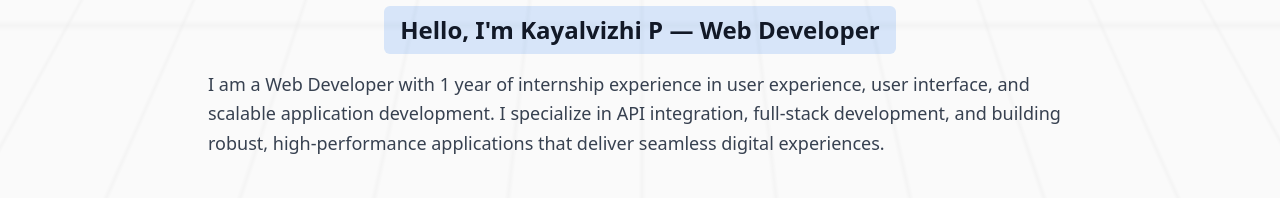
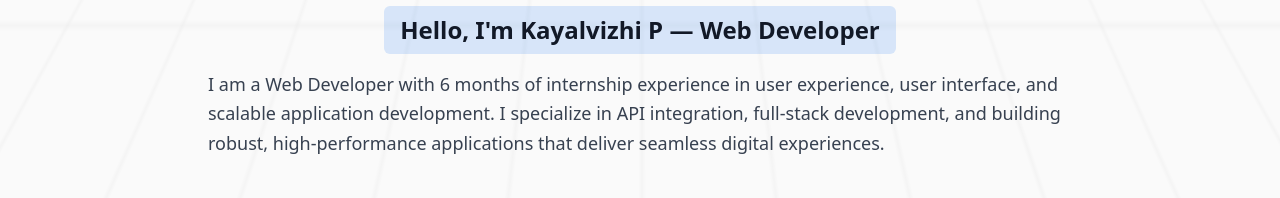
Before and after one commit to Kayalvizhip28/Kayalvizhi-Portfolio, a Next.js app: page / in a window 1280 px wide. Shown: the part 722-920 px from the top of the page. Built offline with nearby package versions, Linux system fonts and the light colour scheme.

Commit message:
Update internship experience duration in HeroSection

```diff
--- a/app/components/HeroSection.tsx
+++ b/app/components/HeroSection.tsx
@@ -204,7 +204,7 @@ export const HeroSection = () => {
 
         {/* Extended Intro Paragraph */}
         <p className="text-lg text-gray-700 leading-relaxed mb-10 text-left">
-          I am a Web Developer with 1 year of internship experience in user experience, user interface,
+          I am a Web Developer with 6 months of internship experience in user experience, user interface,
           and scalable application development. I specialize in API integration, full-stack development,
           and building robust, high-performance applications that deliver seamless digital experiences.
         </p>
```
